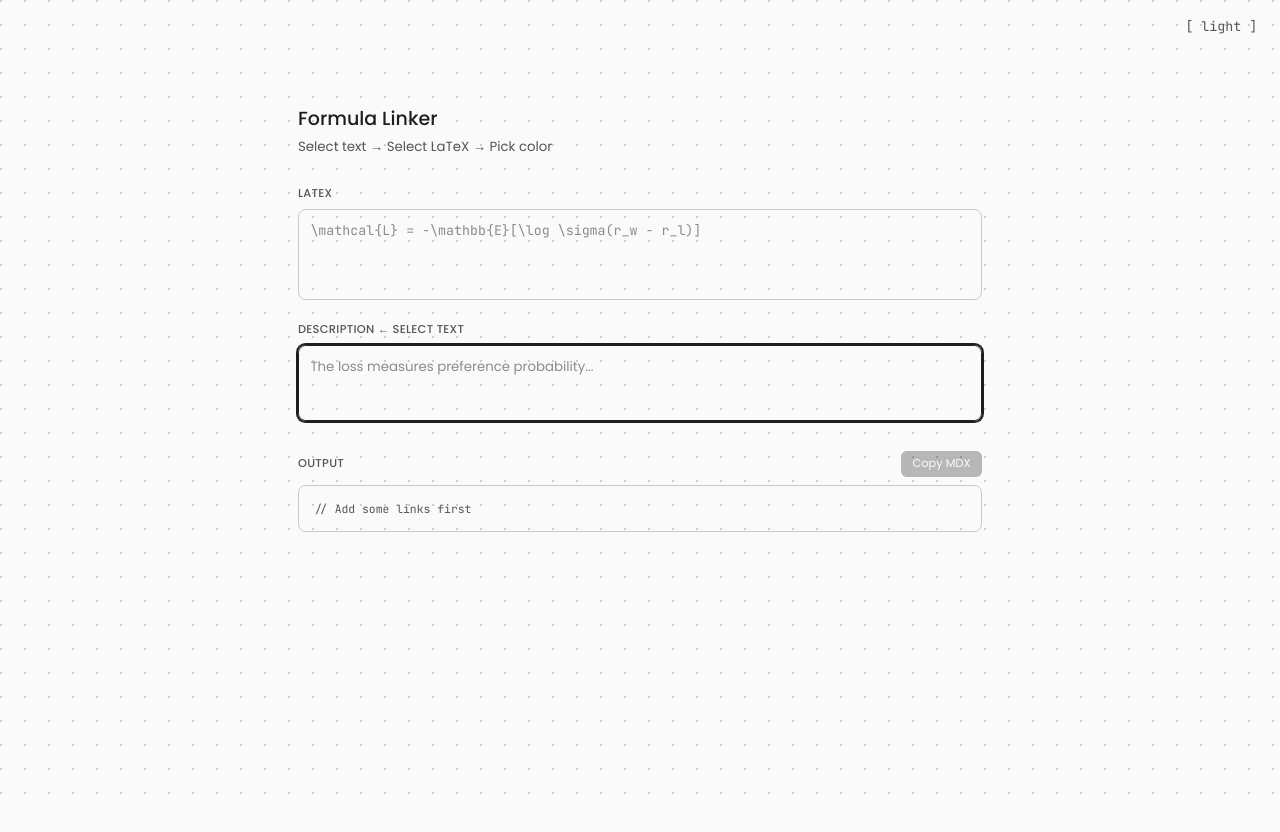
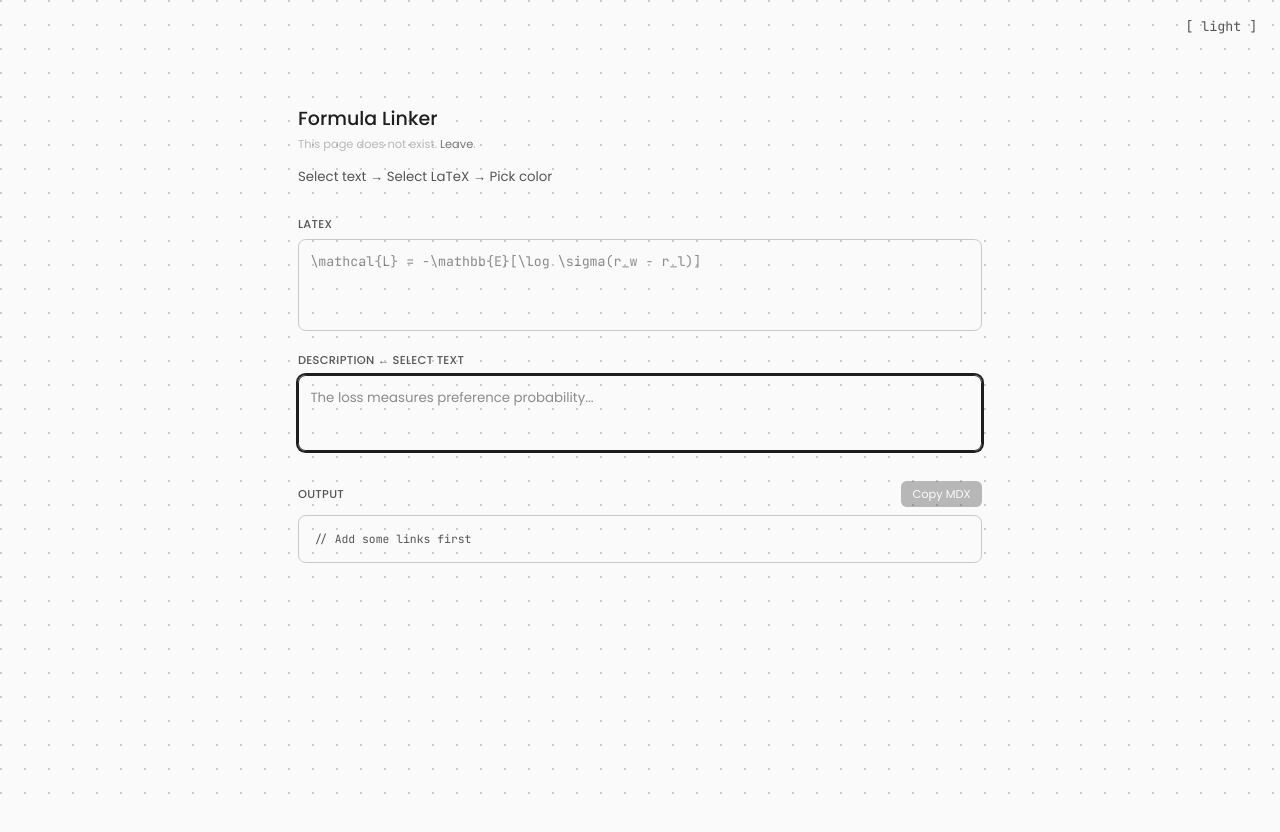
Before and after one commit to esceptico/website, a Next.js app: page /tools/formula-linker in a window 1280 px wide. Shown: the top 832 px of the page. Built offline with nearby package versions, Linux system fonts and the light colour scheme.

Commit message:
feat: add a message indicating the page does not exist in the Formula Linker component

```diff
--- a/src/app/tools/formula-linker/page.tsx
+++ b/src/app/tools/formula-linker/page.tsx
@@ -214,6 +214,9 @@ ${processedDesc}
       <div className="max-w-3xl mx-auto py-12 px-6">
 
         <h1 className="text-xl font-medium mb-1">Formula Linker</h1>
+        <p className="text-xs text-[var(--theme-text-secondary)]/40 mb-4">
+          This page does not exist. <a href="/" className="!text-[var(--theme-text-primary)]/60 hover:!text-[var(--theme-text-primary)] underline underline-offset-2">Leave</a>.
+        </p>
         <p className="text-sm text-[var(--theme-text-secondary)] mb-8">
           Select text → Select LaTeX → Pick color
         </p>
```
